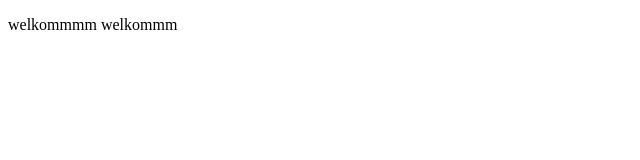
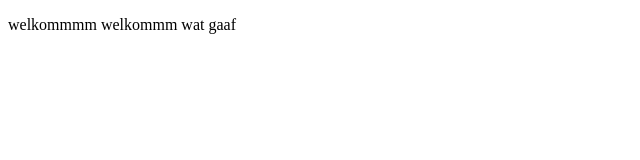
Before and after one commit to evhoogenboom/SportappFrontend, an Angular app: page /userspace in a window 1280 px wide. Shown: the top 160 px of the page, without its empty margins (0-640 px from the left). Built offline with nearby package versions, Linux system fonts and the light colour scheme.

Commit message:
testDanny

```diff
--- a/src/app/user-space/user-space.component.html
+++ b/src/app/user-space/user-space.component.html
@@ -1,3 +1,4 @@
 <p>
   welkommmm welkommm
+  wat gaaf
 </p>
```
